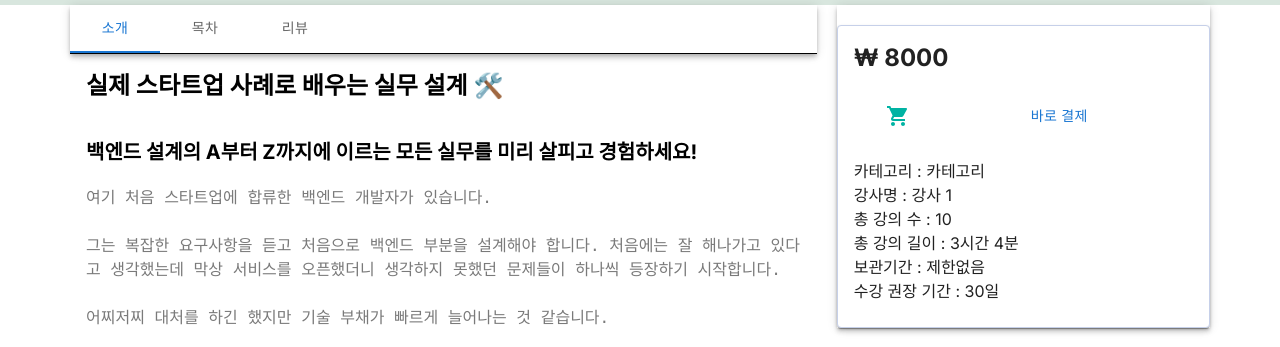
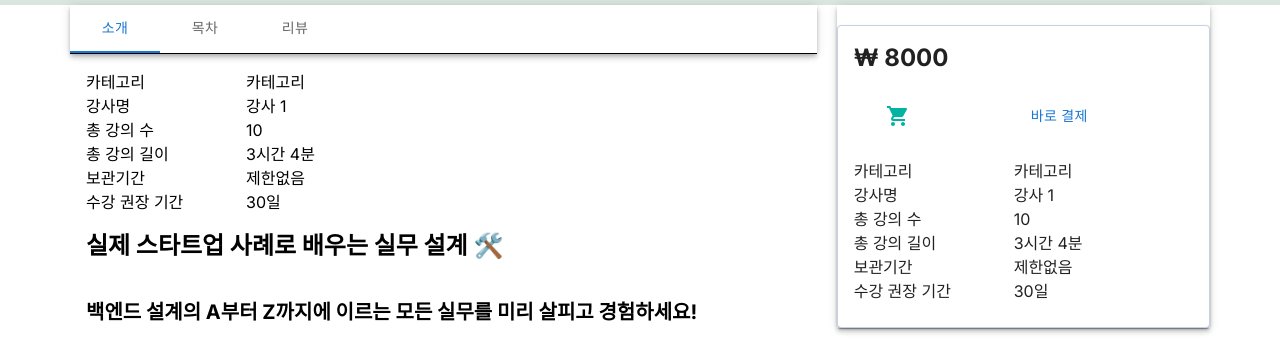
Before and after one commit to Ariel-92/hanbit-subject, a Next.js app: page /product/001 in a window 1280 px wide. Shown: the part 195-542 px from the top of the page. Built offline with nearby package versions, Linux system fonts and the light colour scheme.

Commit message:
add botton-nav and modify style
- add product-purchase-bottom-nav
- add product-detail-additional-info
- modify text style

```diff
--- a/app/product/[productNo]/page.tsx
+++ b/app/product/[productNo]/page.tsx
@@ -15,9 +15,9 @@ export default function ProductDetailPage({ params }: ProductDetailProps) {
     imgPath: "https://www.hanbitn.com/wp-content/uploads/aa24050004.png",
     desc: {
       title: "실제 스타트업 사례로 배우는 실무 설계 🛠️",
-      subTitle: "백엔드 설계의 A부터 Z까지에 이르는\n" +
-        "모든 실무를 미리 살피고 경험하세요!",
-      description: "여기 처음 스타트업에 합류한 백엔드 개발자가 있습니다. \n" +
+      subTitle: "백엔드 설계의 A부터 Z까지에 이르는\n" + "모든 실무를 미리 살피고 경험하세요!",
+      description:
+        "여기 처음 스타트업에 합류한 백엔드 개발자가 있습니다. \n" +
         "\n" +
         "그는 복잡한 요구사항을 듣고 처음으로 백엔드 부분을 설계해야 합니다. 처음에는 잘 해나가고 있다고 생각했는데 막상 서비스를 오픈했더니 생각하지 못했던 문제들이 하나씩 등장하기 시작합니다.\n" +
         "\n" +
@@ -29,14 +29,17 @@ export default function ProductDetailPage({ params }: ProductDetailProps) {
         "그는 뒤늦게 고민에 빠져들지만 해결책은 눈 앞에 보이지 않습니다. 스타트업 개발자에게 매우 빈번하게 일어나는 일이기도 하죠. \n" +
         "\n" +
         "이 클래스는 개발자들이 위와 같은 상황을 방지하고 대응할 수 있도록, 백엔드 설계의 실무를 살피고 경험할 수 있게 기획됐어요. 처음 내 서비스를 만들어보거나 스타트업에 이제 막 합류한 개발자라면 이 클래스와 함께 백엔드 설계를 익혀보세요. 분명 도움이 될 겁니다.",
-      whatToLearn: "<h3 style='font-size: 20px; font-weight: bold'>1.백엔드 설계의 기본 업무와 프로세스</h3>" +
+      whatToLearn:
+        "<h3 style='font-size: 20px; font-weight: bold'>1.백엔드 설계의 기본 업무와 프로세스</h3>" +
         "<br /><p>백엔드 설계의 기본 프로세스를 익혀봅니다. 설계에 필요한 요구사항을 정리하기 위해 어떤 일들을 해야 하는지 구체적으로 배워봅시다. 기술 스택과 아키텍처 모델을 적절하게 선택할 수 있게 되며, 백엔드 설계를 전체적으로 어떻게 해야 하는지도 이해할 수 있게 될 겁니다.</p>",
-      WhoFor: "백엔드 설계를 경험해보고 싶은 주니어 개발자\n" +
+      WhoFor:
+        "백엔드 설계를 경험해보고 싶은 주니어 개발자\n" +
         "스타트업에 참여해보고 싶은 백엔드 개발자\n" +
         "다양한 설계방식을 경험해보고 싶은 개발자",
-      afterClass: "백엔드 설계를 하기 위한 기본 업무와 프로세스를 이해할 수 있습니다.\n" +
+      afterClass:
+        "백엔드 설계를 하기 위한 기본 업무와 프로세스를 이해할 수 있습니다.\n" +
         "개발자 스스로 챙겨야 하는 요구사항과 일처리 방식을 이해할 수 있습니다.\n" +
-        "설계과정에서 기술부채를 최소화하고, 사업 변화에 유연하게 대처하는 방법을 배우게 됩니다."
+        "설계과정에서 기술부채를 최소화하고, 사업 변화에 유연하게 대처하는 방법을 배우게 됩니다.",
     },
     norPrice: 10000,
     salePrice: 8000,
@@ -101,18 +104,20 @@ export default function ProductDetailPage({ params }: ProductDetailProps) {
         reviewContent: "리뷰 내용 12",
         reviewRate: 3,
         reviewDate: "2024-01-05",
-      }
+      },
     ],
     purchaseInfo: {
       salePrice: 8000,
       norPrice: 10000,
+    },
+    additionalInfo: {
       category: "카테고리",
       author: "강사 1",
       totalPlayTerm: 10,
       totalPlayTime: "3시간 4분",
       storagePeriod: "제한없음",
-      recommendPeriod: "30일"
-    }
+      recommendPeriod: "30일",
+    },
   }
 
   return (
--- a/components/product/product-detail.tsx
+++ b/components/product/product-detail.tsx
@@ -2,6 +2,7 @@ import type { ProductInfo } from "@/types/product/product-type"
 import ProductDetailBasicInfo from "@/components/product/product-detail/product-detail-basic-info"
 import ProductDetailContentsTab from "@/components/product/product-detail/product-detail-contents-tab"
 import ProductPurchaseCard from "@/components/product/product-detail/product-purchase-card"
+import ProductPurchaseBottomNav from "@/components/product/product-detail/product-purchase-bottom-nav"
 
 interface ProductDetailProps {
   productData: ProductInfo
@@ -13,7 +14,12 @@ export default function ProductDetail({ productData }: ProductDetailProps) {
       <ProductDetailBasicInfo productNm={productData.productNm} tags={productData.tags} imgPath={productData.imgPath} />
       <div className="max-w-[1140px] mx-auto md:flex">
         <ProductDetailContentsTab className="w-full" productData={productData} />
-        <div className="md:ml-5 w-full md:w-1/2"><ProductPurchaseCard purchaseInfo={productData.purchaseInfo}/></div>
+        <div className="md:hidden w-full fixed bottom-0 left-0 right-0">
+          <ProductPurchaseBottomNav purchaseInfo={productData.purchaseInfo} />
+        </div>
+        <div className="hidden md:block md:ml-5 w-full md:w-1/2">
+          <ProductPurchaseCard purchaseInfo={productData.purchaseInfo} additionalInfo={productData.additionalInfo}/>
+        </div>
       </div>
     </>
   )
--- /dev/null
+++ b/components/product/product-detail/product-detail-additional-info.tsx
@@ -0,0 +1,49 @@
+import { ProductAdditionalInfo } from "@/types/product/product-type"
+
+interface ProductDetailAdditionalInfoProps {
+  additionalInfo: ProductAdditionalInfo
+  className?: string
+}
+
+export default function ProductDetailAdditionalInfo({ additionalInfo, className }: ProductDetailAdditionalInfoProps) {
+  return (
+    <ul className={className}>
+      <li>
+        <div className="flex">
+          <p className="w-40">카테고리</p>
+          <p>{additionalInfo.category}</p>
+        </div>
+      </li>
+      <li>
+        <div className="flex">
+          <p className="w-40">강사명</p>
+          <p>{additionalInfo.author}</p>
+        </div>
+      </li>
+      <li>
+        <div className="flex">
+          <p className="w-40">총 강의 수</p>
+          <p>{additionalInfo.totalPlayTerm}</p>
+        </div>
+      </li>
+      <li>
+        <div className="flex">
+          <p className="w-40">총 강의 길이</p>
+          <p>{additionalInfo.totalPlayTime}</p>
+        </div>
+      </li>
+      <li>
+        <div className="flex">
+          <p className="w-40">보관기간</p>
+          <p>{additionalInfo.storagePeriod}</p>
+        </div>
+      </li>
+      <li>
+        <div className="flex">
+          <p className="w-40">수강 권장 기간</p>
+          <p>{additionalInfo.recommendPeriod}</p>
+        </div>
+      </li>
+    </ul>
+  )
+}
--- a/components/product/product-detail/product-detail-contents-tab.tsx
+++ b/components/product/product-detail/product-detail-contents-tab.tsx
@@ -9,6 +9,7 @@ import ProductDetailRelatedContents from "@/components/product/product-detail/pr
 import ProductDetailReview from "@/components/product/product-detail/product-detail-review"
 import ProductDetailRefundPolicy from "@/components/product/product-detail/product-detail-refund-policy"
 import type { ProductInfo } from "@/types/product/product-type"
+import ProductDetailAdditionalInfo from "@/components/product/product-detail/product-detail-additional-info"
 
 interface ProductDetailContentsTabProps {
   productData: ProductInfo
@@ -33,6 +34,7 @@ export default function ProductDetailContentsTab({ productData, className }: Pro
       </AppBar>
       <div className='mx-4'>
         <TabPanel value={currentTab} index={0}>
+          <ProductDetailAdditionalInfo className="mt-4" additionalInfo={productData.additionalInfo} />
           <ProductDetailDesc className="mt-4 mb-16" productDesc={productData.desc} />
           <ProductDetailLecturerInfo lecturerInfo={productData.lecturer} />
           <ProductDetailRelatedContents relatedContents={productData.relatedContents} />
--- /dev/null
+++ b/components/product/product-detail/product-purchase-bottom-nav.tsx
@@ -0,0 +1,24 @@
+import { Button, Card, CardActions, CardContent } from "@mui/material"
+import H from "@/components/common/h"
+import type { ProductPurchaseInfo } from "@/types/product/product-type"
+import ShoppingCartIcon from "@mui/icons-material/ShoppingCart"
+
+interface ProductPurchaseBottomNavProps {
+  purchaseInfo: ProductPurchaseInfo
+}
+
+export default function ProductPurchaseBottomNav({ purchaseInfo }: ProductPurchaseBottomNavProps) {
+  return (
+    <Card className="border border-[#c6d0e9] shadow-none pb-4">
+      <CardContent>
+        <H as={"h2"}>₩ {purchaseInfo.salePrice}</H>
+      </CardContent>
+      <CardActions className="mx-5">
+        <Button>
+          <ShoppingCartIcon className="text-accent" color="inherit" />
+        </Button>
+        <Button className="w-full bg-accent text-white font-bold hover:bg-[#11C4B4]">바로 결제</Button>
+      </CardActions>
+    </Card>
+  )
+}
--- a/components/product/product-detail/product-purchase-card.tsx
+++ b/components/product/product-detail/product-purchase-card.tsx
@@ -1,13 +1,15 @@
 import { AppBar, Button, Card, CardActions, CardContent } from "@mui/material"
 import ShoppingCartIcon from "@mui/icons-material/ShoppingCart"
 import H from "@/components/common/h"
-import { ProductPurchaseInfo } from "@/types/product/product-type"
+import { ProductAdditionalInfo, ProductPurchaseInfo } from "@/types/product/product-type"
+import ProductDetailAdditionalInfo from "@/components/product/product-detail/product-detail-additional-info"
 
 interface ProductPurchaseCardProps {
   purchaseInfo: ProductPurchaseInfo
+  additionalInfo: ProductAdditionalInfo
 }
 
-export default function ProductPurchaseCard({ purchaseInfo }: ProductPurchaseCardProps) {
+export default function ProductPurchaseCard({ purchaseInfo, additionalInfo }: ProductPurchaseCardProps) {
   return (
     <AppBar className="border-0 shadow-none" position="sticky" color="inherit">
       <Card className="border border-[#c6d0e9] mt-5 shadow-none sticky">
@@ -21,14 +23,7 @@ export default function ProductPurchaseCard({ purchaseInfo }: ProductPurchaseCar
           <Button className="w-full bg-accent text-white font-bold hover:bg-[#11C4B4]">바로 결제</Button>
         </CardActions>
         <CardContent>
-          <ul>
-            <li>카테고리 : {purchaseInfo.category}</li>
-            <li>강사명 : {purchaseInfo.author}</li>
-            <li>총 강의 수 : {purchaseInfo.totalPlayTerm}</li>
-            <li>총 강의 길이 : {purchaseInfo.totalPlayTime}</li>
-            <li>보관기간 : {purchaseInfo.storagePeriod}</li>
-            <li>수강 권장 기간 : {purchaseInfo.recommendPeriod}</li>
-          </ul>
+          <ProductDetailAdditionalInfo additionalInfo={additionalInfo} />
         </CardContent>
       </Card>
     </AppBar>
--- a/types/product/product-type.ts
+++ b/types/product/product-type.ts
@@ -12,6 +12,7 @@ export type ProductInfo = {
   relatedContents: RelatedContents[]
   reviews: Review[]
   purchaseInfo: ProductPurchaseInfo
+  additionalInfo: ProductAdditionalInfo
 }
 
 export type LecturerInfo = {
@@ -57,6 +58,9 @@ export type ProductDescription = {
 export type ProductPurchaseInfo = {
   salePrice: number
   norPrice: number
+}
+
+export type ProductAdditionalInfo = {
   category: string
   author: string
   totalPlayTerm: number
```
